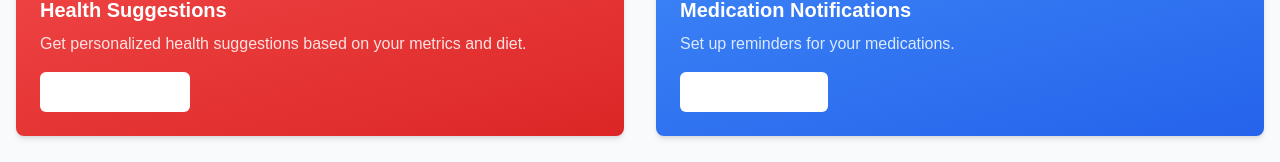
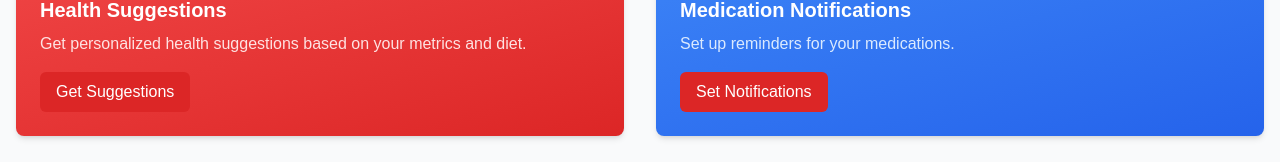
Before and after one commit to nusratalam123/hello-health, a Next.js app: page / in a window 1280 px wide. Shown: the part 697-859 px from the top of the page. Built offline with nearby package versions, Linux system fonts and the light colour scheme; no server answers.

Commit message:
add health management page

```diff
--- a/components/health-management.tsx
+++ b/components/health-management.tsx
@@ -16,8 +16,8 @@ export default function HealthManagement() {
             <h3 className="text-xl font-semibold mb-2">Health Suggestions</h3>
             <p className="text-red-100 mb-4">Get personalized health suggestions based on your metrics and diet.</p>
             <Button
-              onClick={() => router.push('/health-suggestions')}
-              className="bg-white text-red-600 hover:bg-red-100"
+              onClick={() => router.push('/health-food')}
+              className=" text-red-600 hover:bg-blue-600"
             >
               Get Suggestions
             </Button>
@@ -27,7 +27,7 @@ export default function HealthManagement() {
             <p className="text-blue-100 mb-4">Set up reminders for your medications.</p>
             <Button
               onClick={() => router.push('/medication-notifications')}
-              className="bg-white text-blue-600 hover:bg-blue-100"
+              className=" text-blue-600 hover:bg-blue-100 "
             >
               Set Notifications
             </Button>
```
